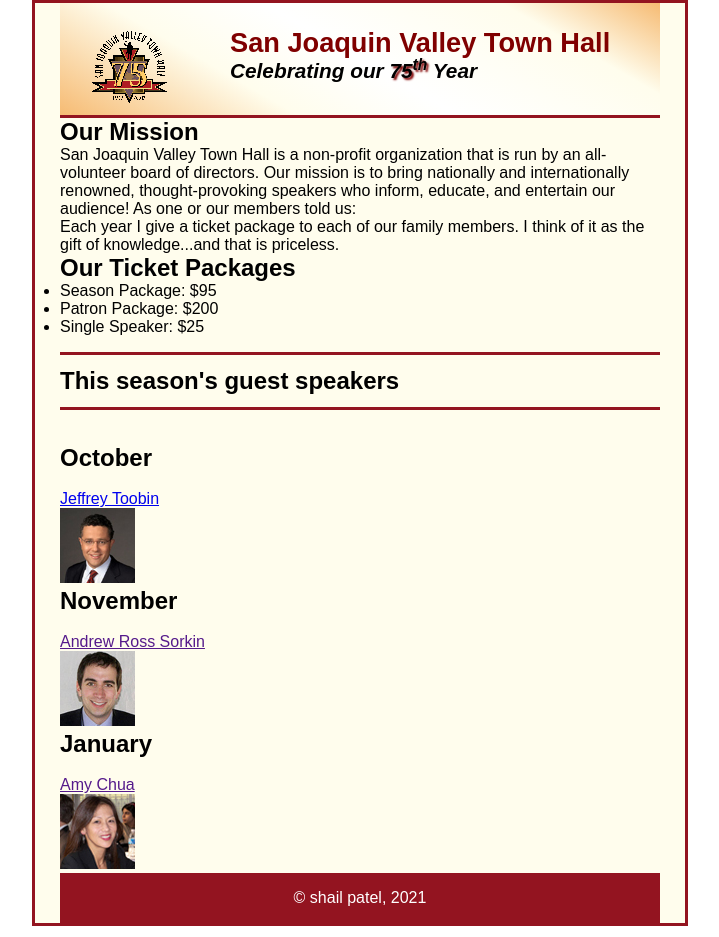
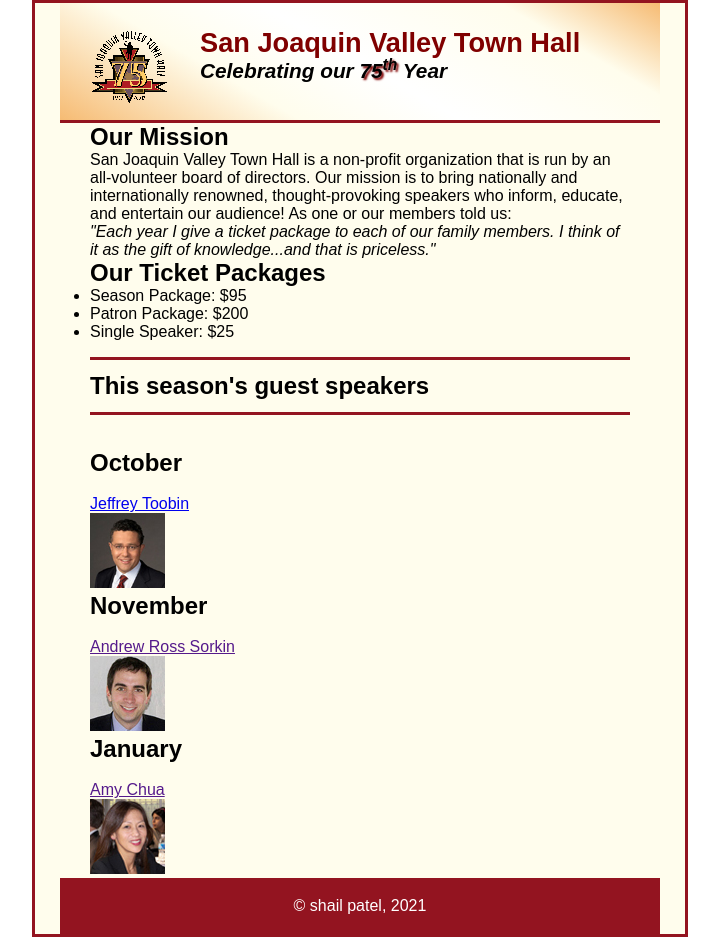
Before and after one commit to shail21p/A11, a plain HTML site: page index.html in a window 1280 px wide. Shown: the whole page, without its empty margins (280-999 px from the left). Drawn offline with Linux system fonts and the light colour scheme.

Commit message:
initial commit

```diff
--- a/index.html
+++ b/index.html
@@ -27,7 +27,7 @@
 
     <p>San Joaquin Valley Town Hall is a non-profit organization that is run by an all-volunteer board of directors. Our mission is to bring nationally and internationally renowned, thought-provoking speakers who inform, educate, and entertain our audience! As one or our members told us:</p>
 
-    <blockquote>Each year I give a ticket package to each of our family members. I think of it as the gift of knowledge...and that is priceless.</blockquote>
+    <blockquote><i>"Each year I give a ticket package to each of our family members. I think of it as the gift of knowledge...and that is priceless."</i></blockquote>
 
 
     <h2>Our Ticket Packages</h2>
--- a/styles/main.css
+++ b/styles/main.css
@@ -43,6 +43,7 @@ a:focus, a:hover {
 }
 *p{
 	text-align:center;
+	padding:0 0 .5em;
 }
 /* the styles for the header */
 header {
@@ -60,16 +61,17 @@ header {
 header h2 {
 	font-size: 170%;
 	color: #800000;
-	text-indent: 30px;
+
 }
 header h3 {
 	font-size: 130%;
 	font-style: italic;
-	text-indent:30px;
+	padding: 0 0 .25em;
+
 }
 header img {
 	float: left;
-	padding: 0 30px;
+	padding: 0 30px 1em;
 }
 .shadow {
 	text-shadow: 2px 2px 2px #800000;
@@ -78,7 +80,6 @@ header img {
 #nav_menu ul {
 	list-style-type: none;
 	margin: 50;
-	padding: 30,50,30;
 	position: relative;
 }
 #nav_menu ul li {
@@ -116,6 +117,8 @@ header img {
 /* the styles for the main content */
 main {
 	clear: left;
+	padding-left:30px;
+	padding-right:30px;
 }
 
 /* the styles for the section */
@@ -126,7 +129,7 @@ section {
 }
 section h1 {
 	font-size: 150%;
-	padding: .5em 0 .25em 0;
+	padding: .3em 0 .3em 0;
 	margin: 0;
 }
 section h2 {
@@ -142,7 +145,8 @@ section blockquote {
 	font-style: italic;
 }
 section ul {
-	padding: 0 0 .25em 1.25em;
+	padding-bottom: .25em;
+	padding-left:1.25em;
 	list-style-type: circle;
 }
 section li {
@@ -192,10 +196,14 @@ aside img {
 footer {
 	background-color: #931420;
 	clear: both;
+	padding:1em;
+	border-style:solid;
+	border-color:#931420;
+	border-width:3px;
 
 }
 footer p {
 	text-align: center;
 	color: white;
-	padding: 1em 0;
+	padding:0;
 }
```
